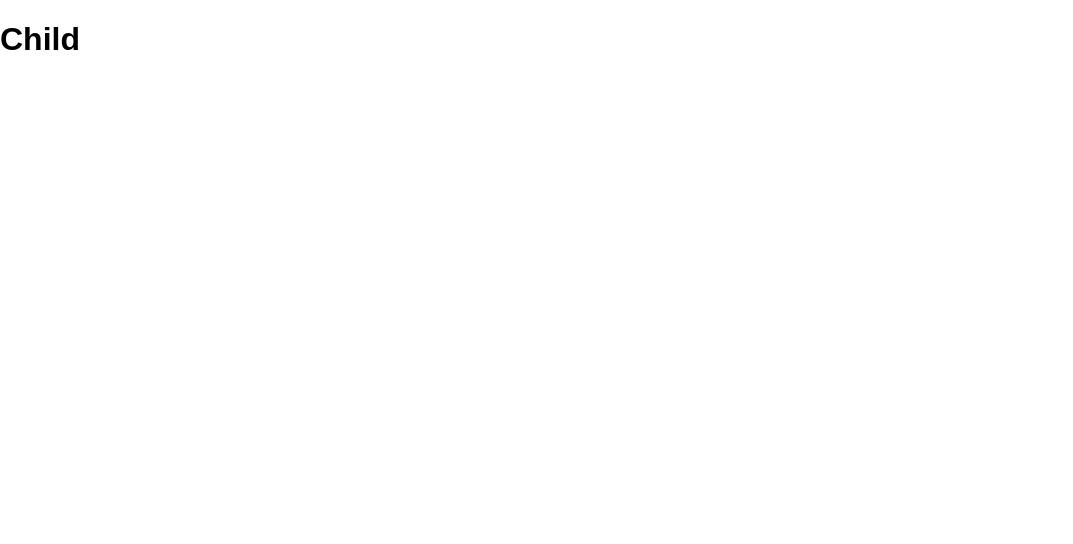
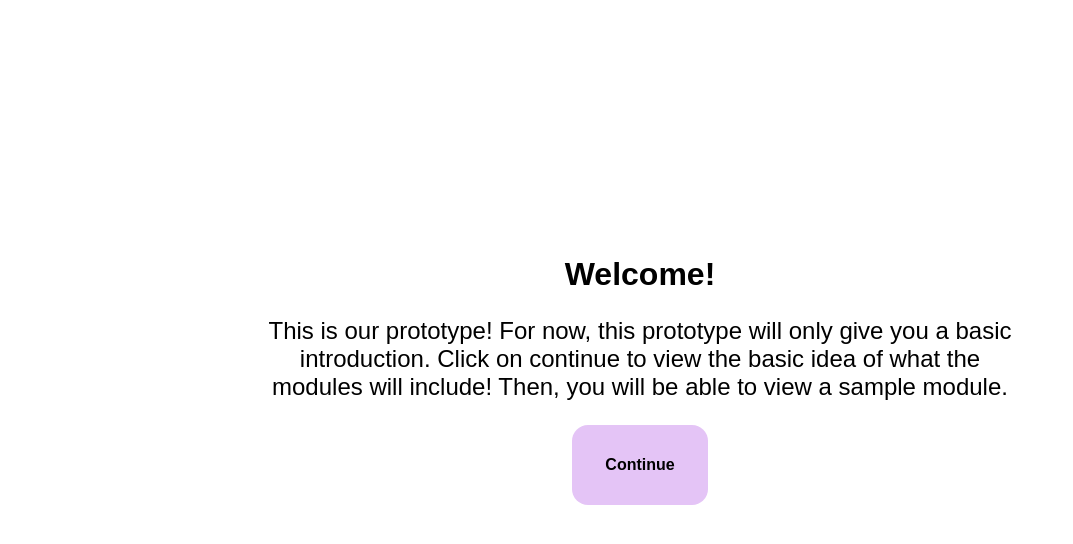
Before and after one commit to priyanshumahey/Purple-Lotus, a React (Create React App) app in the folder site/: page /ForYouth in a window 1280 px wide. Shown: the top 544 px of the page, without its empty margins (0-1073 px from the left). Built offline with nearby package versions, Linux system fonts and the light colour scheme.

Commit message:
updating for youth side

```diff
--- /dev/null
+++ b/site/src/Pages/Child/child.css
@@ -0,0 +1,38 @@
+.main {
+    text-align: center;
+    margin-top: 20%;
+    margin-left: 20%;
+    margin-right: 20%;
+    font-family: "Avenir Next LT W01 Bold",sans-serif;
+}
+.page3{
+    margin-top: -25%;
+}
+
+.pmain {
+    font-family: "Avenir Next LT W01 Bold",sans-serif;
+    font-size: 3vh;
+}
+
+.pmain2 {
+    font-family: "Avenir Next LT W01 Bold",sans-serif;
+    font-size: 2vh;
+
+}
+.Cont {
+    background-color: #e4c4f6;
+    width: 17vh;
+    height: 10vh;
+    border: 0;
+    border-radius: 2vh;;
+    font-weight: 700;
+    font-family: "Avenir Next LT W01 Bold",sans-serif;
+    font-size: 2vh;
+}
+
+.Cont:hover {
+    background-color: rgb(177, 135, 231);
+    color: #fff;
+    width: 17.3vh;
+    height: 10.3vh;
+}
--- a/site/src/Pages/Child/child.js
+++ b/site/src/Pages/Child/child.js
@@ -1,6 +1,98 @@
+import './child.css';
+import React, { useState } from 'react';
+
 function Child () {
+    const [screen1, setScreen1] = useState(true);
+    const [screen2, setScreen2] = useState(false);
+    const [screen3, setScreen3] = useState(false);
+
+    const screenChange1 = () => {
+        setScreen1(!screen1)
+        setScreen2(!screen2)
+    }
+
+    const screenChange2 = () => {
+        setScreen2(!screen2)
+        setScreen3(!screen3)
+    }
+
+
     return(
-        <h1>Child</h1>
+        <div className='main'>
+        {screen1 &&
+            <>
+            <h1>Welcome!</h1>
+            <p className='pmain'>
+                This is our prototype!
+                For now, this prototype will only give you a basic introduction.
+                Click on continue to view the basic idea of what the modules will include!
+                Then, you will be able to view a sample module.
+            </p>
+            <button className='Cont' onClick={screenChange1}>Continue</button>
+            </>
+        }
+        {
+           screen2  &&
+           <div className='page3'>
+           <h1>Purple Lotus</h1>
+           <h2>User: Asian Canadian Youth</h2>
+
+           <br></br>
+           <h3>Module 1: Introduction</h3>
+           <p className='pmain2'><strong>Example Topics:</strong> Terminology, Background</p>
+           <p className='pmain2'>This module is highly informational and goes over misconceptions, stigma and introduces people onto how to use Purple Lotus.
+           It also introduces mental well-being and provides more information on what general mental health is.</p>
+
+
+           <br></br>
+           <h3>Module 2: Mental Illnesses and Disorders</h3>
+           <p className='pmain2'><strong>Example Topics:</strong> Depression, Anxiety, ADHD, OCD, schizophrenia</p>
+           <p className='pmain2'>This goes over commmon mental illnesses and disorders.
+           Will also provide toolkits to self-test for mental health conditions.</p>
+
+           <br></br>
+           <h3>Module 3: Personal Identity and Cultural Identity</h3>
+           <p className='pmain2'><strong>Example Topics:</strong> Feelings of "Other-ness", Gender and Traditional Expectations, LGBTQ+</p>
+           <p className='pmain2'>This module goes over identity and the intricacies of identity.
+           It also goes into what it means to be part of the community and associating with your culture.
+           This part has a special section for gender and sex as well.</p>
+
+           <br></br>
+           <h3>Module 4: Racism and Dis crimination</h3>
+           <p className='pmain2'><strong>Example Topics:</strong> Internalized Racism, Unlearning Limiting Beliefs, Dealing with Racism</p>
+           <p className='pmain2'>
+           </p>
+
+           <br></br>
+           <h3>Module 5: Communicating Mental Health With Parents and Family Members</h3>
+           <p className='pmain2'><strong>Example Topics:</strong> Stigma, Honour, Expectations, Rewiring Terminology Surrounding Mental Health, Setting Boundaries, Intergenerational Trauma</p>
+           <p className='pmain2'>
+           includes a toolkit available in different languages
+           </p>
+
+           <br></br>
+           <h3>Module 6: Getting Help and Making the Most of Mental Health Resources</h3>
+           <p className='pmain2'><strong>Example Topics:</strong> Types of Therapy, Counselling Styles, What Therapy Might Look Like, Holistic Therapy, Resources for Asian Canadians</p>
+           <p className='pmain2'>
+           </p>
+
+           <br></br>
+           <h3>Module 7: How To Support Someone With Mental Health Issues</h3>
+           <p className='pmain2'><strong>Example Topics:</strong> Initiating the Conversation, Setting Boundaries</p>
+           <p className='pmain2'>
+           </p>
+
+            <br></br>
+           <button className='Cont' onClick={screenChange2}>Continue</button>
+           </div>
+        }
+        {
+           screen3  &&
+           <>
+           <h1>prototype</h1>
+           </>
+        }
+        </div>
     )
 }
 
```
